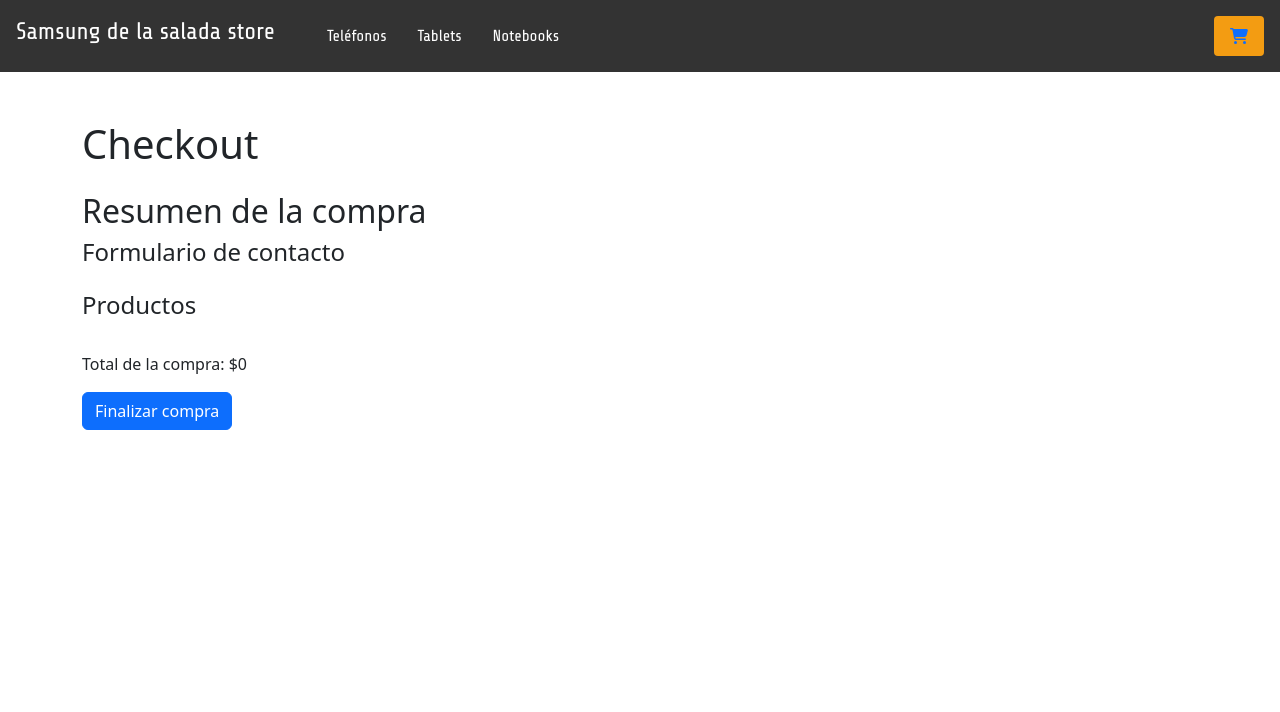
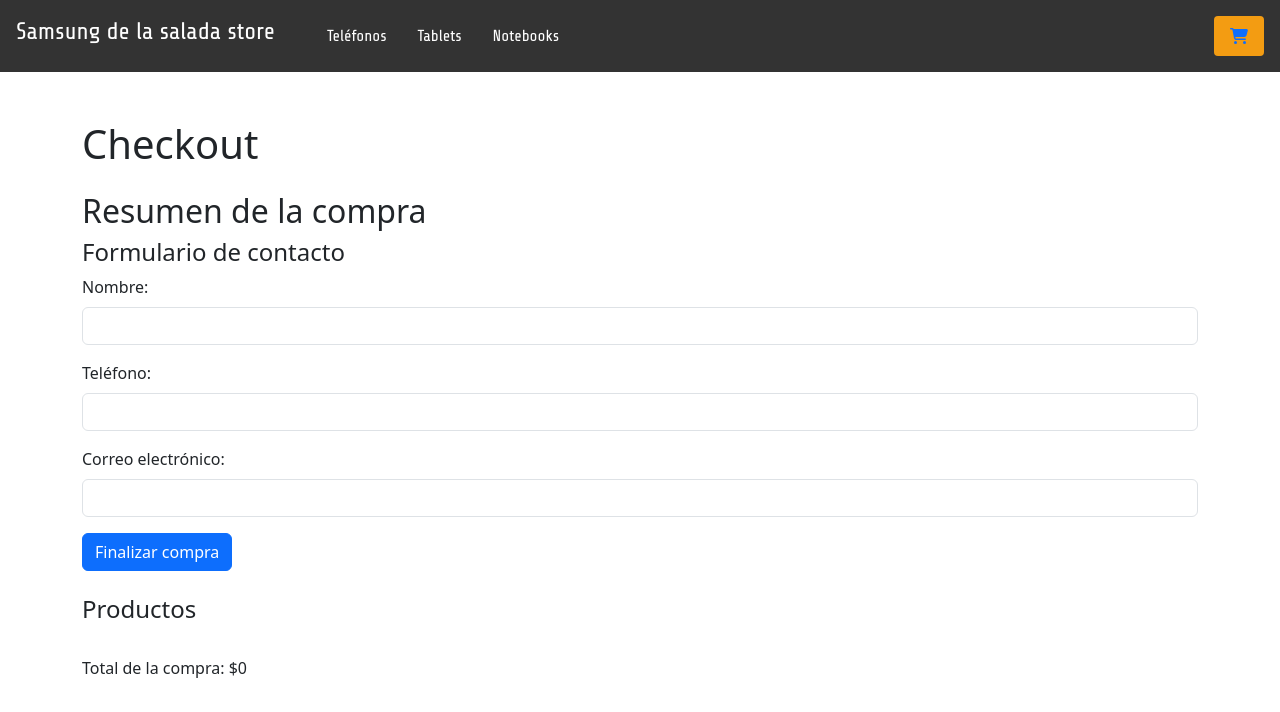
Before and after one commit to rafaelgimenez123/Proyecto-Final-Rafael-Gimenez, a React (Vite) app in the folder proyecto-final-reactjs/: page /chekout in a window 1280 px wide. Shown: the top 712 px of the page. Built offline with nearby package versions, Linux system fonts and the light colour scheme.

Commit message:
checkoutbeta

```diff
--- a/proyecto-final-reactjs/src/components/Checkout/Checkout.jsx
+++ b/proyecto-final-reactjs/src/components/Checkout/Checkout.jsx
@@ -1,25 +1,24 @@
-import { useContext, useState } from "react";
+import React, { useContext, useState } from "react";
 import CartContext from "../../context/CartContext";
 import { serverTimestamp } from "firebase/firestore";
 import { getCartTotal, mapCartToOrderItems } from "../../Utils";
 import { createOrder } from "../../services";
+import CartProvider from "../../context/CartProvider";
 
 const Checkout = () => {
   const [orderId, setOrderId] = useState(null);
   const [isLoading, setIsLoading] = useState(false);
   const { cart, clear } = useContext(CartContext);
 
-  const total = getCartTotal(cart);
-
   const handleCheckout = () => {
     const order = {
       buyer: {
-        name: "John",
-        phone: "123456789",
-        email: "john@gmail.com",
+        name: document.getElementById("name").value,
+        phone: document.getElementById("phone").value,
+        email: document.getElementById("email").value, //
       },
       items: mapCartToOrderItems(cart),
-      total,
+      total: getCartTotal(cart),
       date: serverTimestamp(),
     };
 
@@ -43,7 +42,23 @@
         <>
           <div className="mb-4">
             <h4>Formulario de contacto</h4>
-            {/* TODO: Formulario */}
+            <form>
+              <div className="mb-3">
+                <label htmlFor="name" className="form-label">Nombre:</label>
+                <input type="text" id="name" name="name" className="form-control" />
+              </div>
+              <div className="mb-3">
+                <label htmlFor="phone" className="form-label">Teléfono:</label>
+                <input type="text" id="phone" name="phone" className="form-control" />
+              </div>
+              <div className="mb-3">
+                <label htmlFor="email" className="form-label">Correo electrónico:</label>
+                <input type="email" id="email" name="email" className="form-control" />
+              </div>
+              <button type="button" className="btn btn-primary" onClick={handleCheckout}>
+                Finalizar compra
+              </button>
+            </form>
           </div>
 
           <div className="mb-4">
@@ -51,7 +66,7 @@
             <ul className="list-group">
               {cart.map((item) => (
                 <li key={item.id} className="list-group-item">
-                  <p>Nombre del producto:{item.title}</p>
+                  <p>Nombre del producto: <b>{item.name}</b></p>
                   <p>Cantidad: {item.quantity}</p>
                   <p>Precio por unidad: ${item.price}</p>
                   <p>Subtotal: ${item.price * item.quantity}</p>
@@ -60,11 +75,7 @@
             </ul>
           </div>
 
-          <p>Total de la compra: ${total}</p>
-
-          <button className="btn btn-primary" onClick={handleCheckout}>
-            Finalizar compra
-          </button>
+          <p>Total de la compra: ${getCartTotal(cart)}</p>
 
           {isLoading && <p>Procesando compra...</p>}
         </>
```
